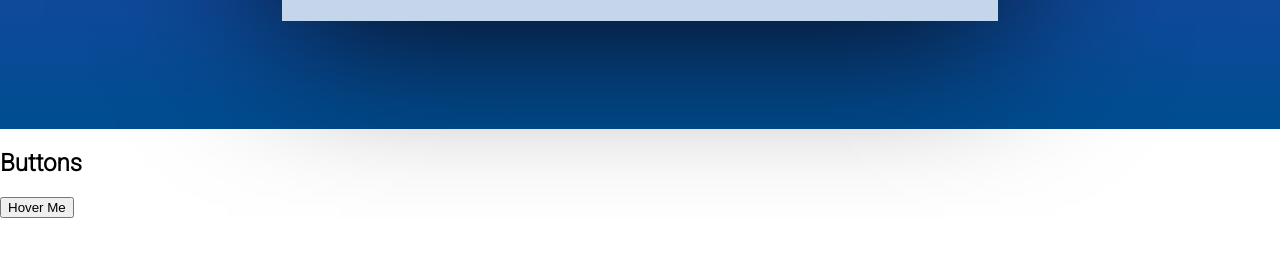
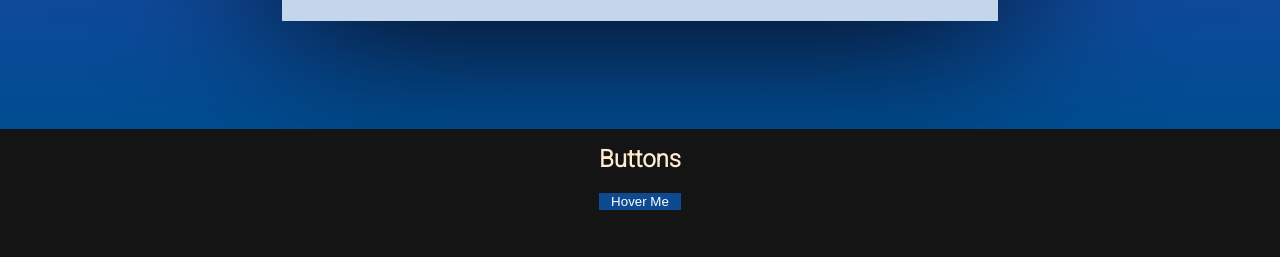
Before and after one commit to markobrkovic/portfolio-practice, a plain HTML site: page index.html in a window 1280 px wide. Shown: the part 4730-4987 px from the top of the page. Before the commit the page ends 4948 px from the top, so only its background shows below. Drawn offline with Linux system fonts and the light colour scheme.

Commit message:
Added CSS styling to the practice section and started with simple button design

```diff
--- a/index.html
+++ b/index.html
@@ -162,7 +162,7 @@
     <footer class="practice">
       <section class="practice__buttons">
         <h1 class="practice__buttons__heading">Buttons</h1>
-        <div class="background--gradientHover">
+        <div class="practice__buttons__background">
           <button class="practice__buttons__btn--gradientHover">Hover Me</button>
         </div>
       </section>
--- a/styles.css
+++ b/styles.css
@@ -389,3 +389,28 @@ html {
     transform: translate(1.5rem, .5rem) scale(1.5);
     color: rgba(13, 103, 182, 0.993);
 }
+
+.practice {
+    background-color: rgb(20, 20, 20);
+    height: 100vh;
+    display: flex;
+    justify-content: center;
+}
+
+.practice__buttons__heading {
+    margin-top: 0;
+    padding-top: 1rem;
+    color: blanchedalmond;
+}
+
+.practice__buttons__background {
+    background: rgb(13, 74, 143);
+    display: flex;
+    justify-content: center;
+}
+
+.practice__buttons__btn--gradientHover {
+    background-color: transparent;
+    border: transparent;
+    color: white;
+}
```
